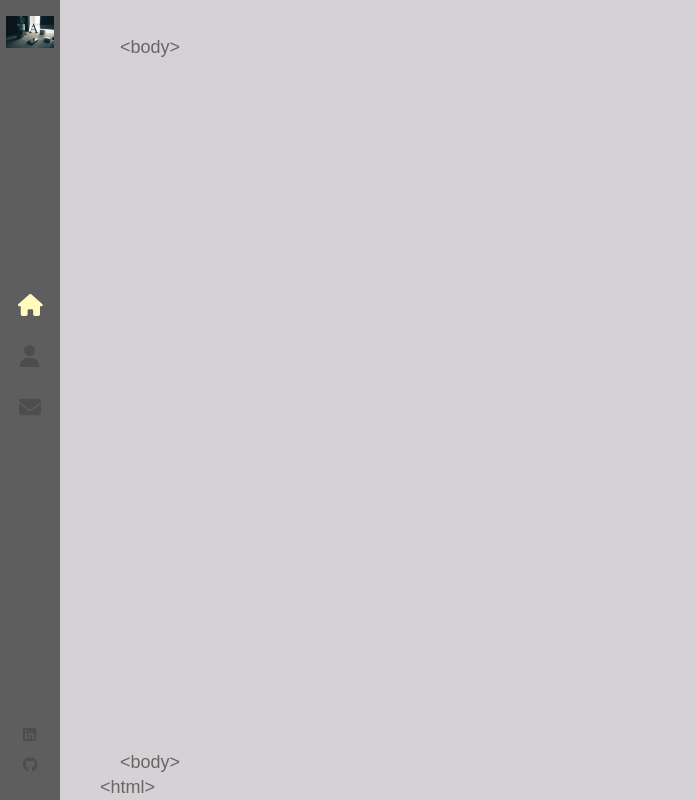
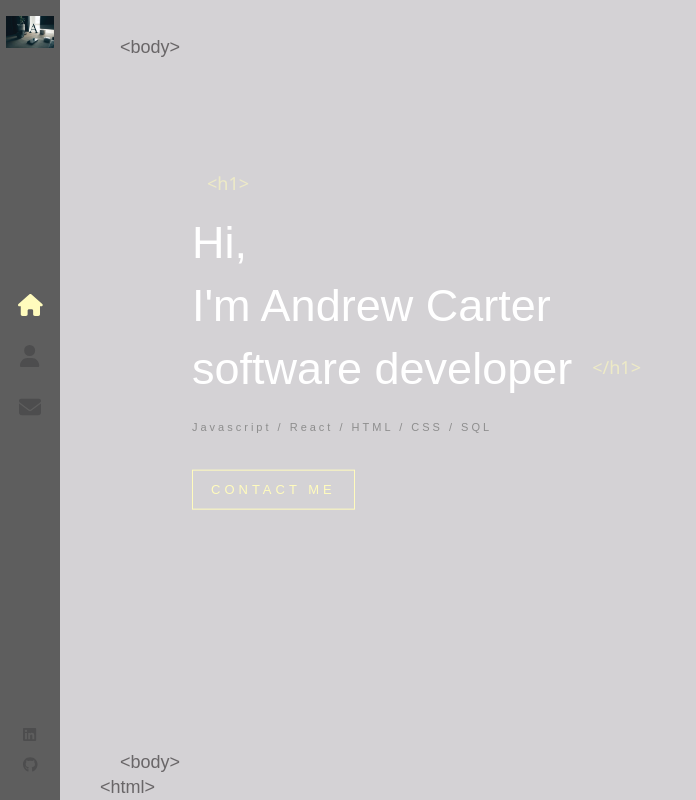
Before and after one commit to andcarter95/PortfolioReactJS, a React (Create React App) app: page / in a window 1280 px wide. Shown: the whole page, without its empty margins (0-696 px from the left). Built offline with nearby package versions, Linux system fonts and the light colour scheme.

Commit message:
home page skeleton is built. Need to add logos and tweak styling

```diff
--- a/src/App.js
+++ b/src/App.js
@@ -2,12 +2,15 @@
 import { Routes, Route } from 'react-router-dom';
 
 // Components
-import Layout from './Components/Layout/layout'
+import Layout from './Components/Layout/layout';
+import Home from './Components/Home/home';
 
 function App() {
   return (
     <Routes>
-      <Route path='/' element={<Layout/>}/>
+      <Route path='/' element={<Layout/>}>
+        <Route index element={<Home/>}/>
+      </Route>
     </Routes>
   );
 }
--- /dev/null
+++ b/src/Components/Home/home.js
@@ -0,0 +1,21 @@
+import { Link } from 'react-router-dom';
+import './home.scss';
+
+const Home = () => {
+
+    return (
+        <div className='container home-page'>
+            <div className='text-zone'>
+                <h1>Hi, <br/> I'm Andrew Carter
+                    <br/> software developer
+                </h1>
+                <h2>
+                    Javascript / React / HTML / CSS / SQL
+                </h2>
+                <Link to='/contact' className='flat-button'>CONTACT ME</Link>
+            </div>
+        </div>
+    )
+}
+
+export default Home;
--- /dev/null
+++ b/src/Components/Home/home.scss
@@ -0,0 +1,79 @@
+.home-page{
+
+    .text-zone{
+        position: absolute;
+        left: 15%;
+        top: 50%;
+        transform: translateY(-50%);
+        width: 70%;
+        max-height: 90%;
+    }
+
+    h1{
+        color: #fff;
+        font-size: 45px;
+        margin: 0;
+        font-family: Arial, Helvetica, sans-serif;
+        font-weight: 400;
+
+        &::before{
+            content: '<h1>';
+            font-family: 'Segoe UI', Tahoma, Geneva, Verdana, sans-serif;
+            color: #fffbbd;
+            font-size: 18px;
+            position: absolute;
+            margin-top: -40px;
+            left: 15px;
+            opacity: 0.6;
+        }
+
+        &::after{
+            content: '</h1>';
+            font-family: 'Segoe UI', Tahoma, Geneva, Verdana, sans-serif;
+            color: #fffbbd;
+            font-size: 18px;
+            position: absolute;
+            margin-top: 18px;
+            margin-left: 20px;
+            animation: fadeIn 1s 1.7s backwards;
+            opacity: 0.6;
+        }
+
+        img{
+            width: 32px;
+            margin-left: 20px;
+            opacity: 0;
+            height: auto;
+        }
+    }
+
+    h2 {
+        color: #8d8d8d;
+        margin-top: 20px;
+        font-weight: 400;
+        font-size: 11px;
+        font-family: sans-serif;
+        letter-spacing: 3px;
+        animation: fadeIn 1s 1.8s backwards;
+    }
+
+    .flat-button {
+        color: #fffbbd;
+        font-size: 13px;
+        font-weight: 400;
+        letter-spacing: 4px;
+        font-family: sans-serif;
+        text-decoration: none;
+        padding: 10px 18px;
+        border: 1px solid #fffbbd;
+        margin-top: 25px;
+        float: left;
+        animation: fadeIn 1s 1.8s backwards;
+        white-space: nowrap;
+
+        &:hover {
+            background: #fffbbd;
+            color: #8d8d8d;
+        }
+    }
+}
--- a/src/Components/Layout/layout.scss
+++ b/src/Components/Layout/layout.scss
@@ -10,7 +10,7 @@
 }
 
 .tags {
-    color: #231F20;
+  color: #231f20;
   opacity: 0.6;
   position: absolute;
   bottom: 0;
@@ -22,3 +22,17 @@
 .bottom-tag-html {
   margin-left: -20px;
 }
+
+.container {
+  width: 100%;
+  will-change: contents;
+  height: 90%;
+  min-height: 566px;
+  position: absolute;
+  opacity: 0;
+  margin: 0 auto;
+  z-index: 1;
+  transform-style: preserve-3d;
+  animation: fadeIn 1s forwards;
+  animation-delay: 1s;
+}
```
Lines whose indentation alone changed are shown as unchanged.
